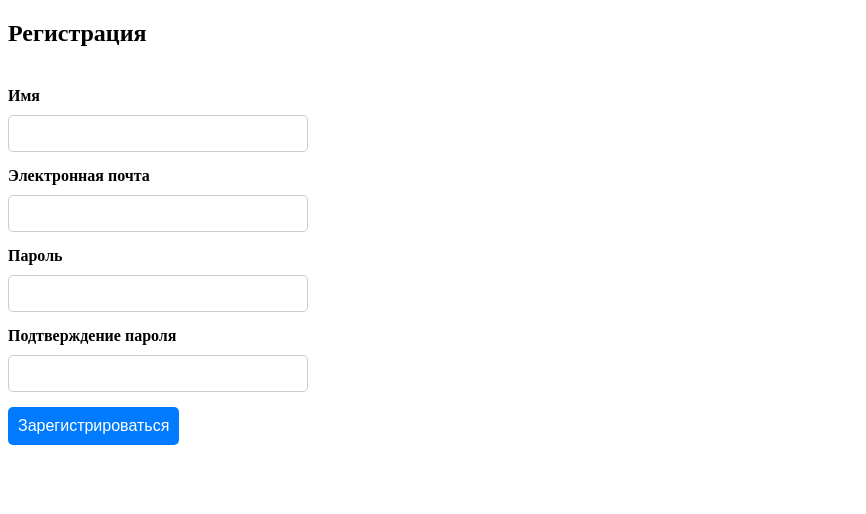
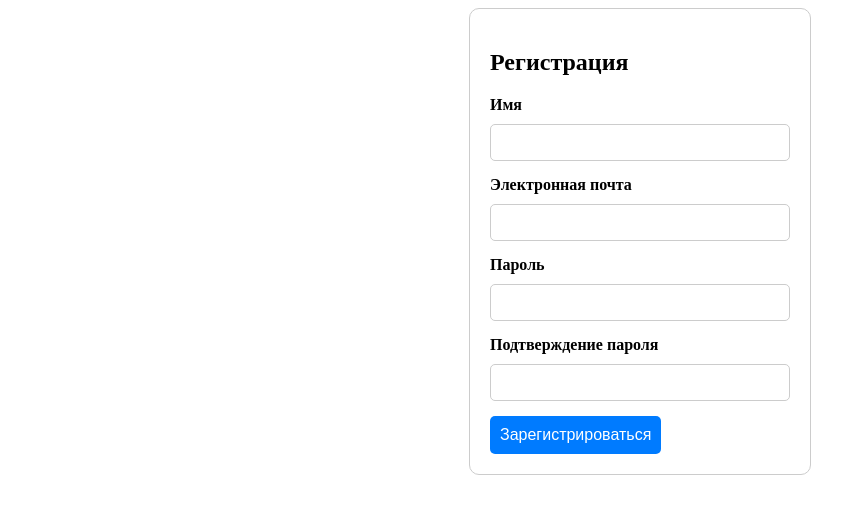
Before and after one commit to ksenkashy/ksenkashy3010.github.io, a plain HTML site: page index.html in a window 1280 px wide. Shown: the whole page, without its empty margins (0-866 px from the left). Drawn offline with Linux system fonts and the light colour scheme.

Commit message:
Add files via upload

```diff
--- a/style.css
+++ b/style.css
@@ -1,9 +1,13 @@
 form {
   width: 300px;
+  margin: auto;
+  border: 1px solid #ccc;
+  border-radius: 10px;
+  padding: 20px;
 }
 
 h2 {
-  padding-bottom: 20px;
+  margin-bottom: 20px;
 }
 
 label {
```
